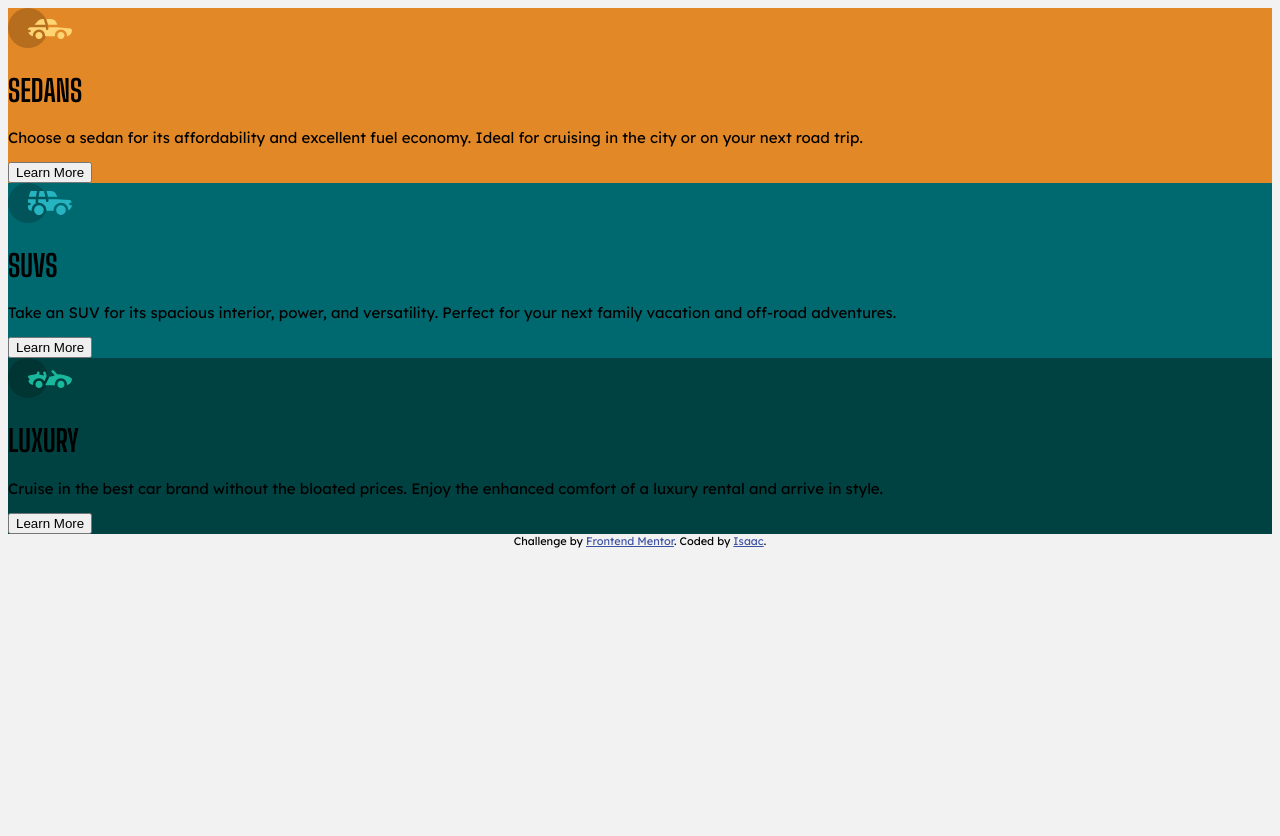
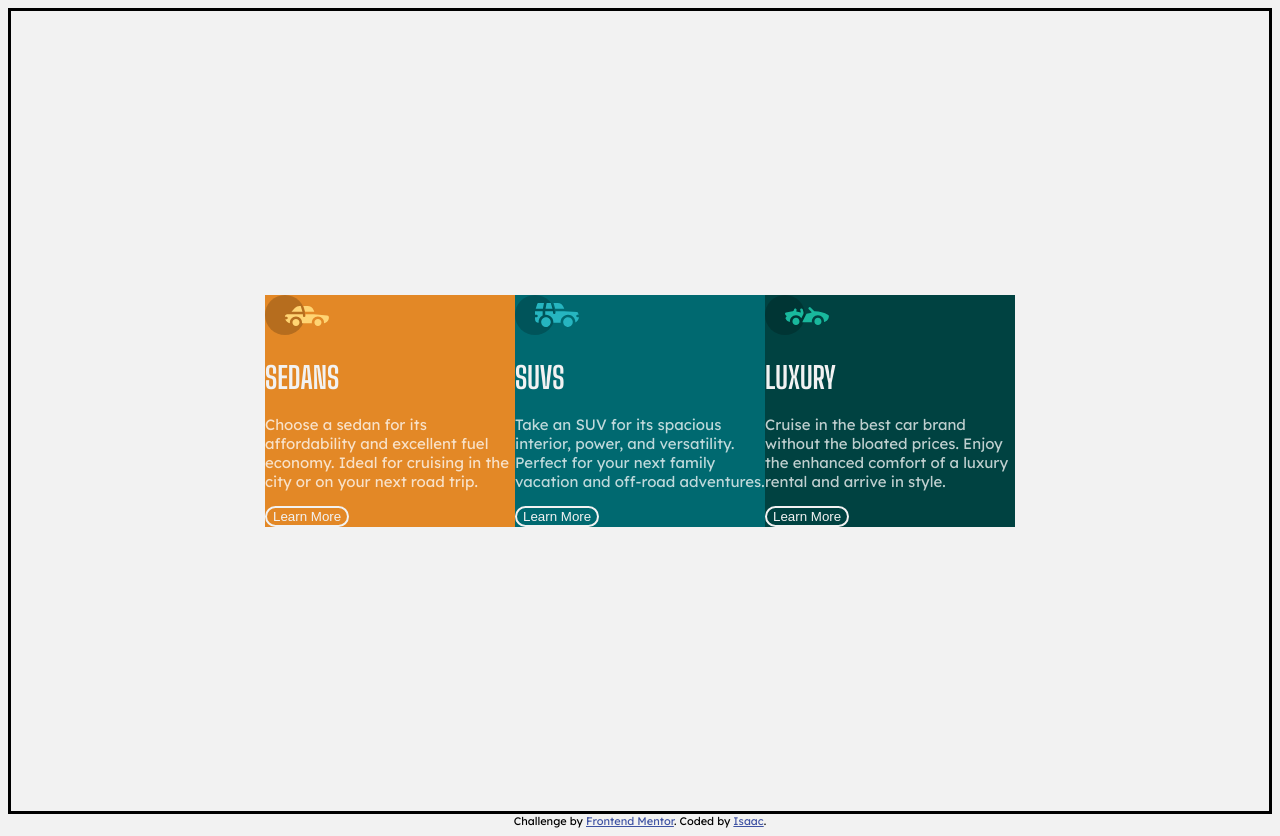
Before and after one commit to Isaacwyne/3-column-preview-card-component, a plain HTML site: page index.html in a window 1280 px wide. Before the commit the page ends 800 px from the top, so only its background shows below. Drawn offline with Linux system fonts and the light colour scheme.

Commit message:
flexbox and grid

```diff
--- a/index.html
+++ b/index.html
@@ -13,6 +13,7 @@
 <body>
 
   <div class="content">
+    <div class="grid">
       <div class="first-col">
         <img src="images/icon-sedans.svg" alt="sedans-logo">
         <h1>sedans</h1>
@@ -34,6 +35,7 @@
         <button id="btn" type="button">Learn More</button>
       </div>
     </div>
+  </div>
 
   <div class="attribution">
     Challenge by <a href="https://www.frontendmentor.io?ref=challenge" target="_blank">Frontend Mentor</a>.
--- a/styles.css
+++ b/styles.css
@@ -4,7 +4,20 @@
 body {
     font-family: Lexend Deca;
     font-size: 15px;
+    color: hsla(0, 0%, 100%, 0.75);
     background-color: hsl(0, 0%, 95%);
+}
+.content {
+    height: 100vh;
+    border: 3px solid black;
+    display: flex;
+    justify-content: center;
+    align-items: center;
+}
+
+.grid {
+    display: grid;
+    grid-template-columns: repeat(3, 250px);
 }
 
 .first-col {
@@ -22,11 +35,20 @@ body {
 h1 {
     font-family: Big Shoulders Display;
     text-transform: uppercase;
+    color: hsl(0, 0%, 95%);
+}
+
+#btn {
+    color: hsl(0, 0%, 95%);
+    border: 2px solid hsl(0, 0%, 95%);
+    border-radius: 30px;
+    background: none;
 }
 
 .attribution {
     font-size: 11px;
     text-align: center;
+    color: black;
 }
 
 .attribution a {
```
Lines whose indentation alone changed are shown as unchanged.
